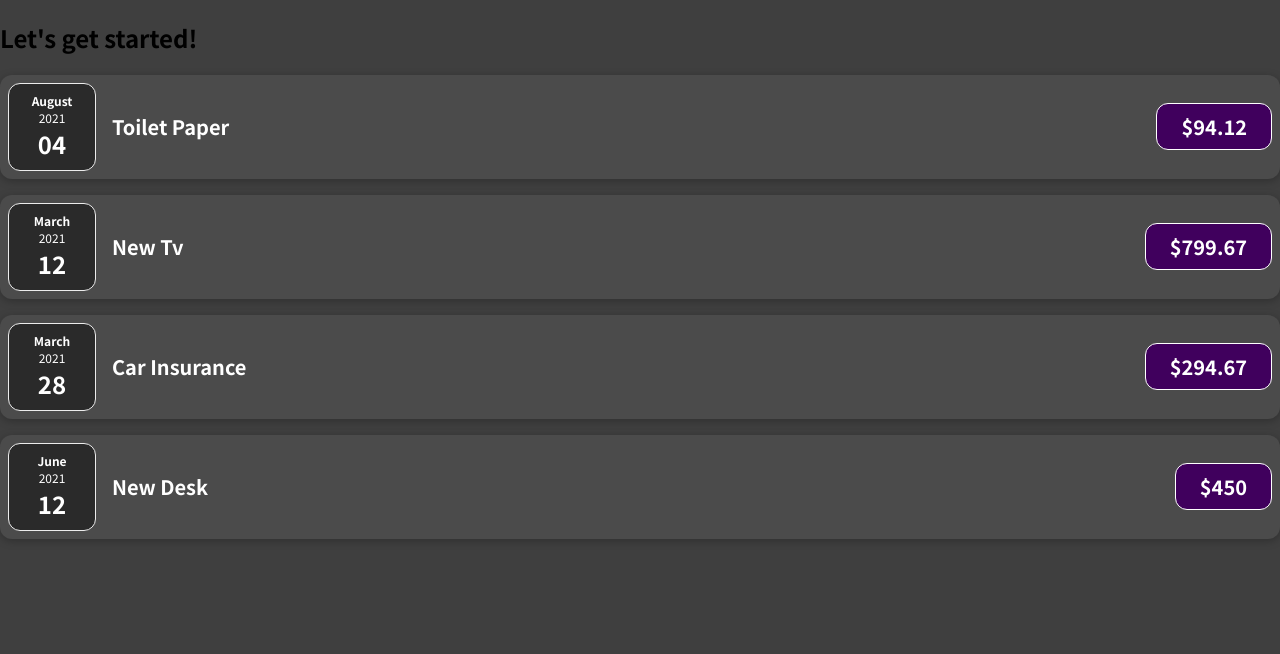
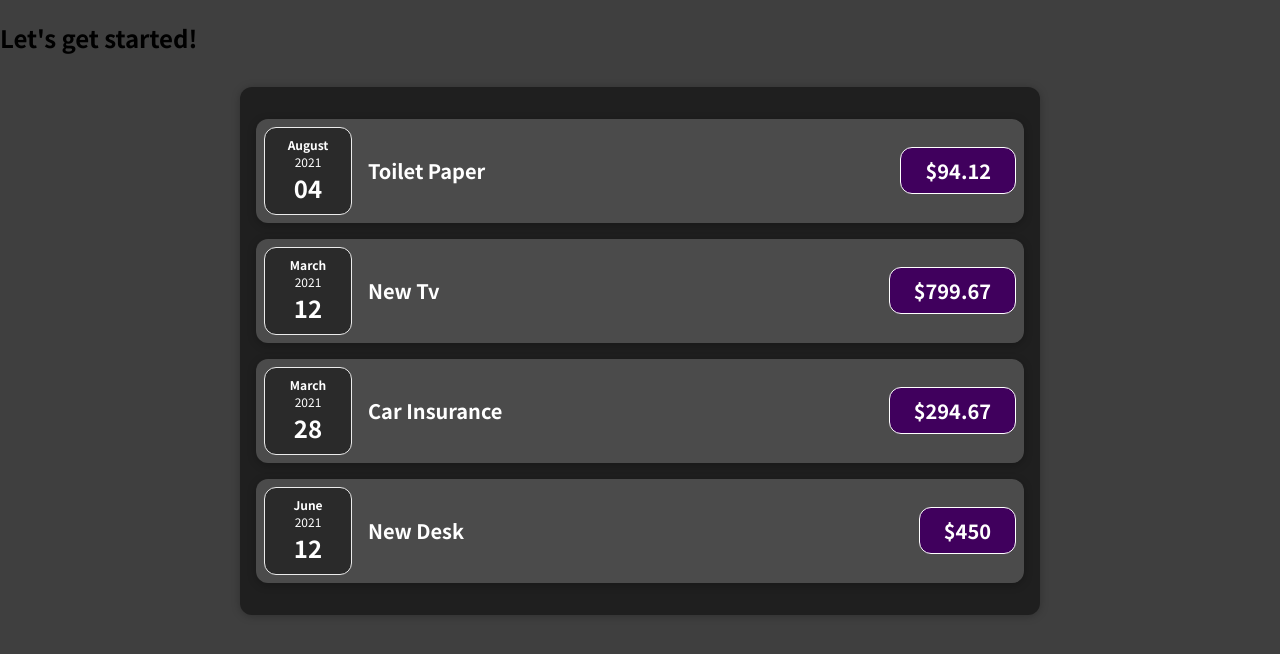
Before and after one commit to emil-ep/react-expense-calculator, a JavaScript app: page / in a window 1280 px wide. Shown: the top 654 px of the page. Built offline with nearby package versions, Linux system fonts and the light colour scheme.

Commit message:
added expenses component

```diff
--- a/src/App.js
+++ b/src/App.js
@@ -1,4 +1,5 @@
-import ExpenseItem from "./components/ExpenseItem";
+import Expenses from "./components/Expenses";
+import NewExpenseItem from "./components/Expenses";
 
 function App() {
   const expenses = [
@@ -30,26 +31,7 @@
   return (
     <div>
       <h2>Let's get started!</h2>
-      <ExpenseItem
-        title={expenses[0].title}
-        amount={expenses[0].amount}
-        date={expenses[0].date}
-      ></ExpenseItem>
-      <ExpenseItem
-        title={expenses[1].title}
-        amount={expenses[1].amount}
-        date={expenses[1].date}
-      ></ExpenseItem>
-      <ExpenseItem
-        title={expenses[2].title}
-        amount={expenses[2].amount}
-        date={expenses[2].date}
-      ></ExpenseItem>
-      <ExpenseItem
-        title={expenses[3].title}
-        amount={expenses[3].amount}
-        date={expenses[3].date}
-      ></ExpenseItem>
+      <Expenses items={expenses}></Expenses>
     </div>
   );
 }
--- /dev/null
+++ b/src/components/Expenses.css
@@ -0,0 +1,9 @@
+.expenses {
+    padding: 1rem;
+    background-color: rgb(31, 31, 31);
+    margin: 2rem auto;
+    width: 50rem;
+    max-width: 95%;
+    border-radius: 12px;
+    box-shadow: 0 1px 8px rgba(0, 0, 0, 0.25);
+}
--- /dev/null
+++ b/src/components/Expenses.js
@@ -0,0 +1,31 @@
+import ExpenseItem from "./ExpenseItem";
+import "./Expenses.css";
+
+function Expenses(props) {
+  return (
+    <div className="expenses">
+      <ExpenseItem
+        title={props.items[0].title}
+        amount={props.items[0].amount}
+        date={props.items[0].date}
+      ></ExpenseItem>
+      <ExpenseItem
+        title={props.items[1].title}
+        amount={props.items[1].amount}
+        date={props.items[1].date}
+      ></ExpenseItem>
+      <ExpenseItem
+        title={props.items[2].title}
+        amount={props.items[2].amount}
+        date={props.items[2].date}
+      ></ExpenseItem>
+      <ExpenseItem
+        title={props.items[3].title}
+        amount={props.items[3].amount}
+        date={props.items[3].date}
+      ></ExpenseItem>
+    </div>
+  );
+}
+
+export default Expenses;
```
